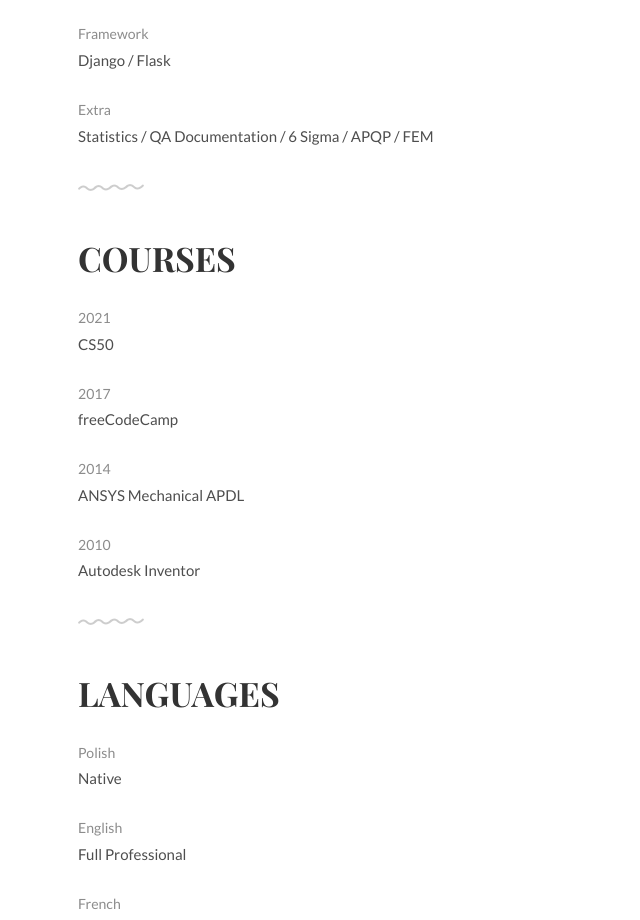
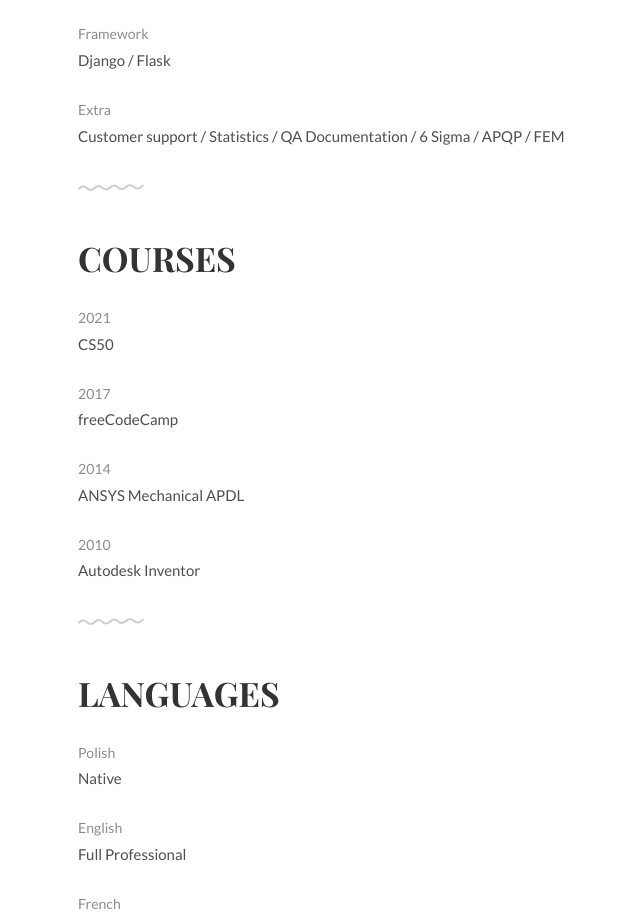
Before and after one commit to wawraf/wawraf.github.io, a plain HTML site: page index.html in a window 1280 px wide. Shown: the part 1800-2720 px from the top of the page, without its empty margins (251-891 px from the left). Drawn offline with Linux system fonts and the light colour scheme.

Commit message:
Add files via upload

```diff
--- a/index.html
+++ b/index.html
@@ -130,7 +130,7 @@
 			</ul>
 			<ul class="skill-list list-flat">
 				<li>Extra</li>
-				<li>Statistics / QA Documentation / 6 Sigma / APQP / FEM</li>
+				<li>Customer support / Statistics / QA Documentation / 6 Sigma / APQP / FEM</li>
 			</ul>
 		</div>
 	</div>
```
